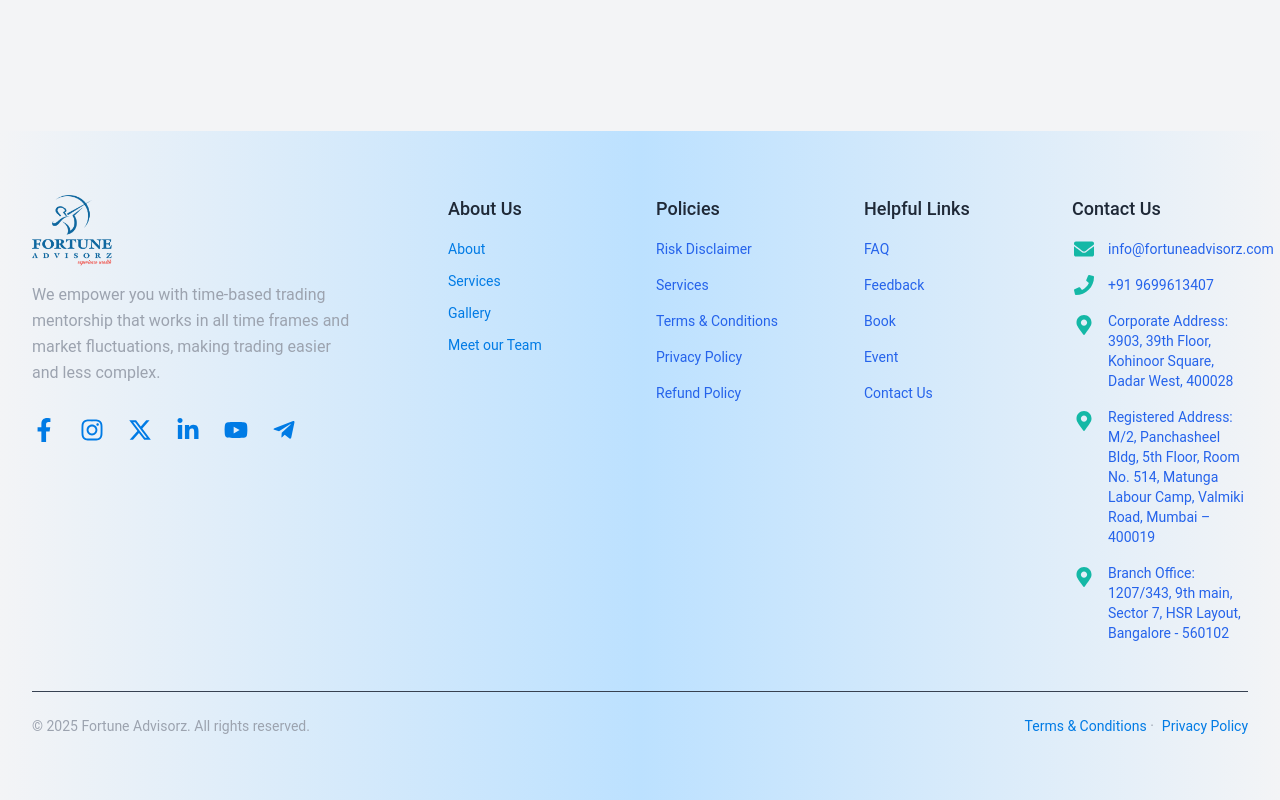
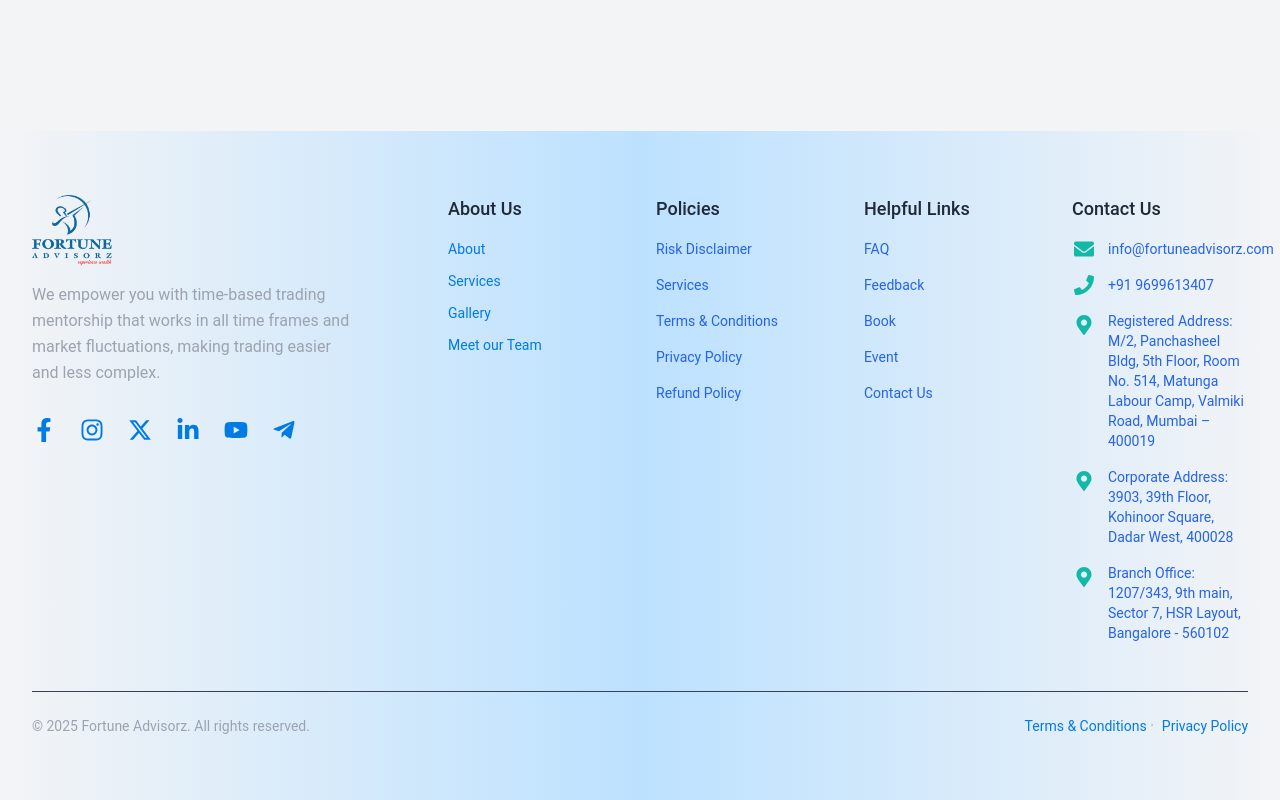
Before and after one commit to Sarvesh-24/FortuneWeb, a React (Create React App) app: page /accessform in a window 1280 px wide. Shown: the part 669-1469 px from the top of the page. Built offline with nearby package versions, Linux system fonts and the light colour scheme.

Commit message:
footer.js changed

```diff
--- a/src/components/Footer.js
+++ b/src/components/Footer.js
@@ -239,15 +239,17 @@ const Footer = () => {
             <li className="flex items-start">
               <FaMapMarkerAlt className="text-teal-500 text-xl min-w-[24px] mr-3 mt-1" />
               <span className="text-blue-600 dark:text-blue-400">
+                Registered Address: M/2, Panchasheel Bldg, 5th Floor, Room No. 514, Matunga Labour Camp, Valmiki Road, Mumbai – 400019
+              </span>
+            </li>
+
+            <li className="flex items-start">
+              <FaMapMarkerAlt className="text-teal-500 text-xl min-w-[24px] mr-3 mt-1" />
+              <span className="text-blue-600 dark:text-blue-400">
                 Corporate Address: 3903, 39th Floor, Kohinoor Square, Dadar West, 400028
               </span>
             </li>
-            <li className="flex items-start">
-              <FaMapMarkerAlt className="text-teal-500 text-xl min-w-[24px] mr-3 mt-1" />
-              <span className="text-blue-600 dark:text-blue-400">
-                Registered Address: M/2, Panchasheel Bldg, 5th Floor, Room No. 514, Matunga Labour Camp, Valmiki Road, Mumbai – 400019
-              </span>
-            </li>
+
             <li className="flex items-start">
               <FaMapMarkerAlt className="text-teal-500 text-xl min-w-[24px] mr-3 mt-1" />
               <span className="text-blue-600 dark:text-blue-400">
```
